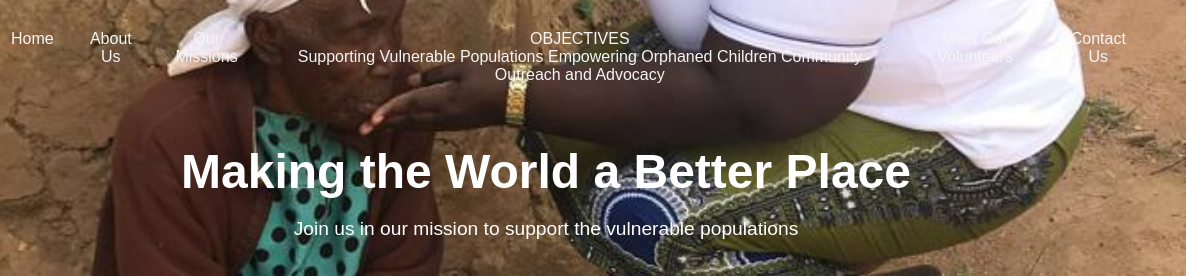
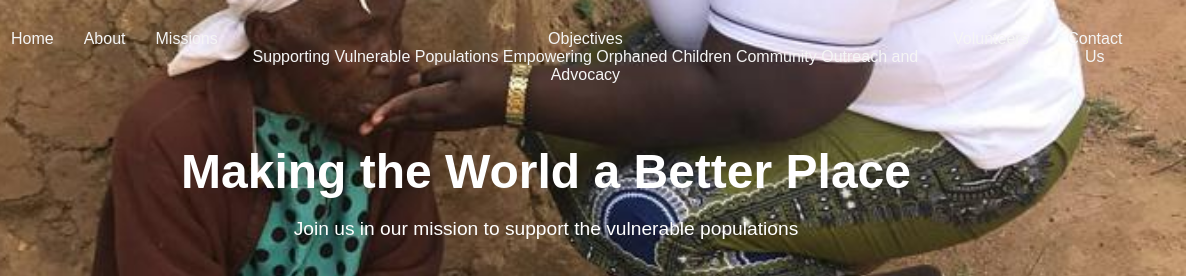
Before and after one commit to QueenterJuma/do-better, a plain HTML site: page index.htm in a window 1280 px wide. Shown: the top 276 px of the page, 94-1280 px from the left. Drawn offline with Linux system fonts and the light colour scheme.

Commit message:
Add updates

```diff
--- a/index.htm
+++ b/index.htm
@@ -14,17 +14,17 @@
             <nav>
                 <ul>
                     <li><a href="#home">Home</a></li>
-                    <li><a href="#about">About Us</a></li>
-                    <li><a href="#missions">Our Missions</a></li>
+                    <li><a href="#about">About</a></li>
+                    <li><a href="#missions">Missions</a></li>
                     <li class="dropdown">
-                        <a href="#objectives">OBJECTIVES</a>
+                        <a href="#objectives">Objectives</a>
                         <div class="dropdown-content">
                             <a href="#objective1">Supporting Vulnerable Populations</a>
                             <a href="#objective2">Empowering Orphaned Children</a>
                             <a href="#objective3">Community Outreach and Advocacy</a>
                         </div>
                     </li>
-                    <li><a href="#volunteers">Meet Our Volunteers</a></li>
+                    <li><a href="#volunteers">Volunteers</a></li>
                     <li><a href="#contact">Contact Us</a></li>
                 </ul>
             </nav>
```
